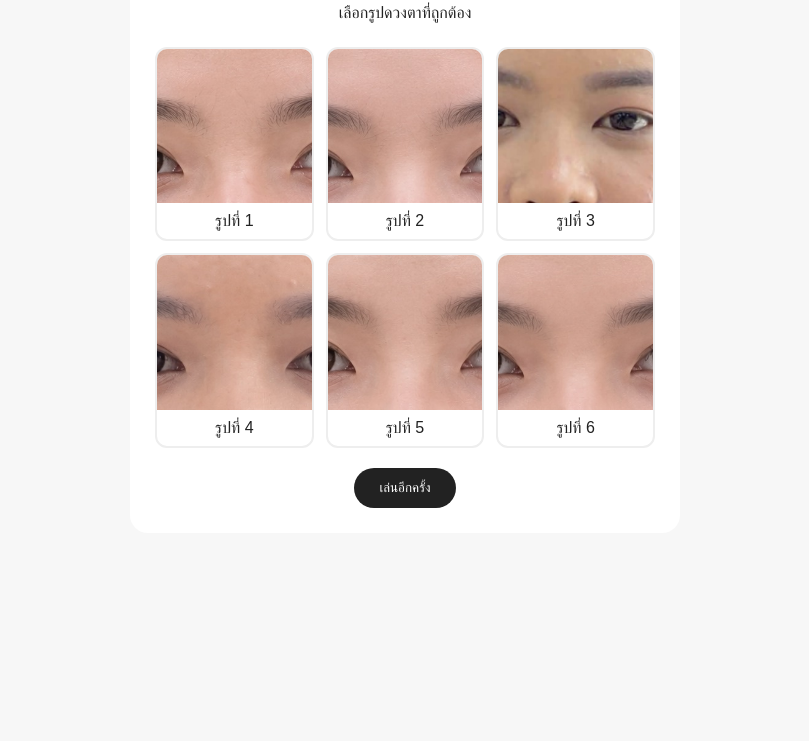
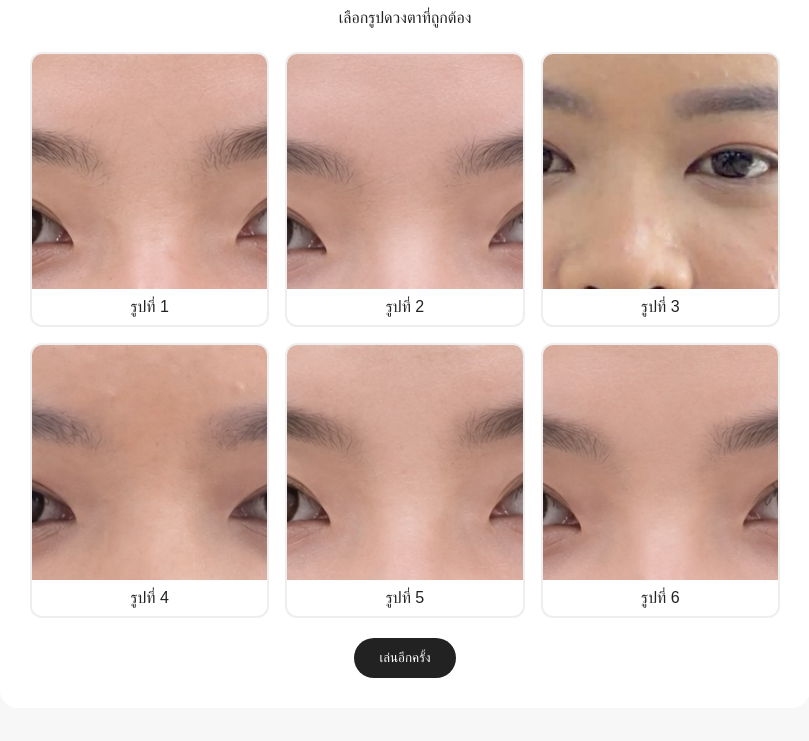
Before and after one commit to usawin/eye-guess, a plain HTML site: page index.html in a window 1280 px wide. Shown: the part 126-867 px from the top of the page, without its empty margins (235-1044 px from the left). Before the commit the page ends 800 px from the top, so only its background shows below. Drawn offline with Linux system fonts and the light colour scheme.

Commit message:
Update index.html

```diff
--- a/index.html
+++ b/index.html
@@ -16,19 +16,19 @@ body {
 }
 
 .container {
-  max-width: 500px;
+  max-width: 750px;
+  width: 100%;
   margin: auto;
   background: white;
-  padding: 25px;
+  padding: 30px;
   border-radius: 18px;
 }
-
 h1 { font-size: 28px; }
 
 .photos {
   display: grid;
   grid-template-columns: repeat(3, 1fr);
-  gap: 12px;
+  gap: 16px;
   margin-top: 25px;
 }
 
@@ -42,7 +42,7 @@ h1 { font-size: 28px; }
 
 .photo img {
   width: 100%;
-  aspect-ratio: 1;
+  aspect-ratio: 1 / 1;
   object-fit: cover;
   display: block;
 }
```
